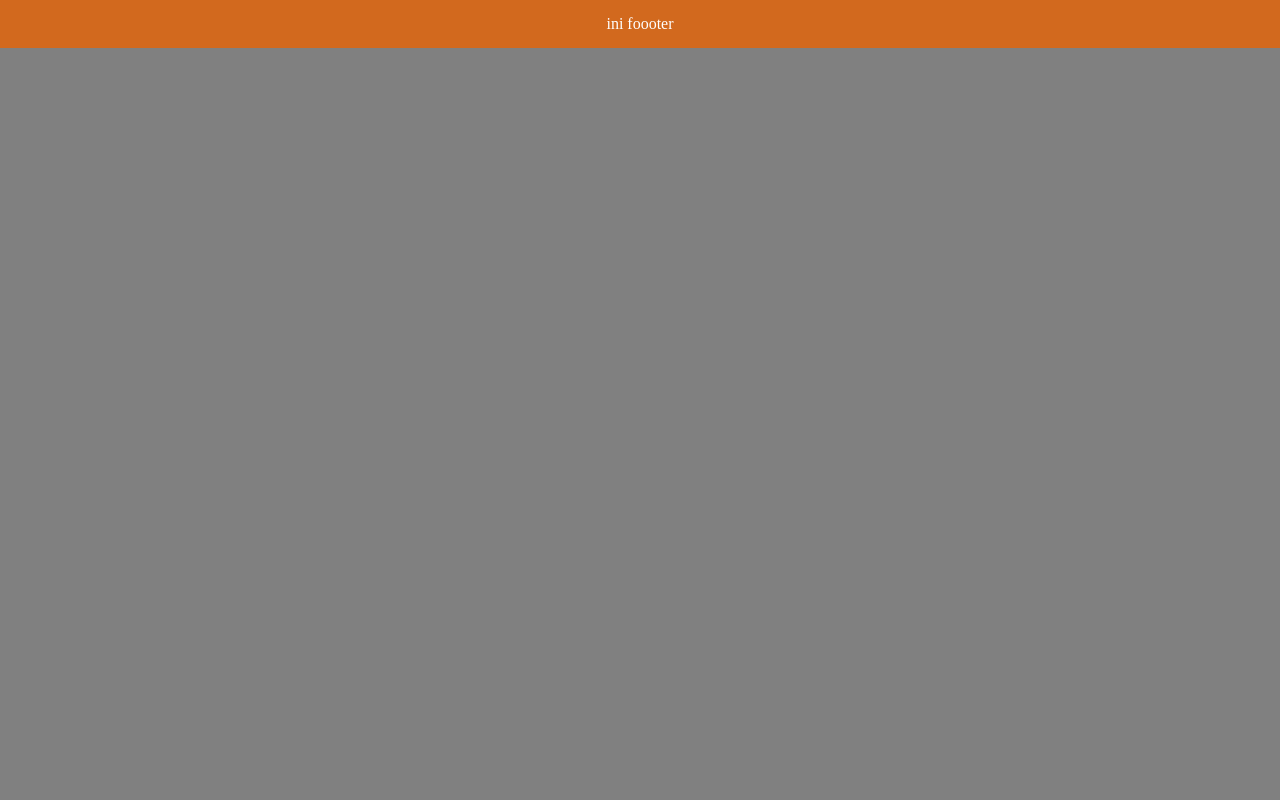
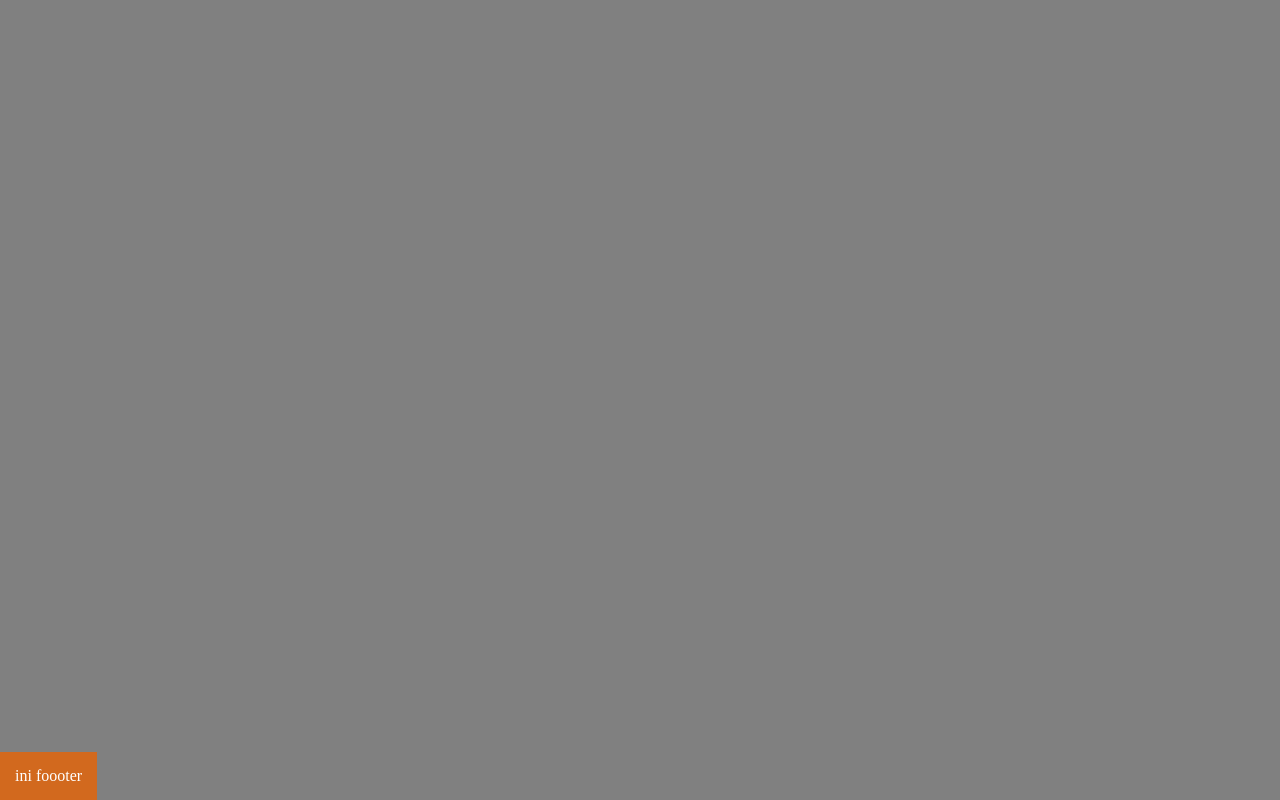
Before and after one commit to Hubby999/Git-belajar, a plain HTML site: page index.html in a window 1280 px wide. Drawn offline with Linux system fonts and the light colour scheme.

Commit message:
added styling

```diff
--- a/style.css
+++ b/style.css
@@ -9,4 +9,7 @@ footer{
     background-color: chocolate;
     color: white;
     padding: 15px;
+    position: absolute;
+    bottom: 0;
+    width: 100;
 }
```
